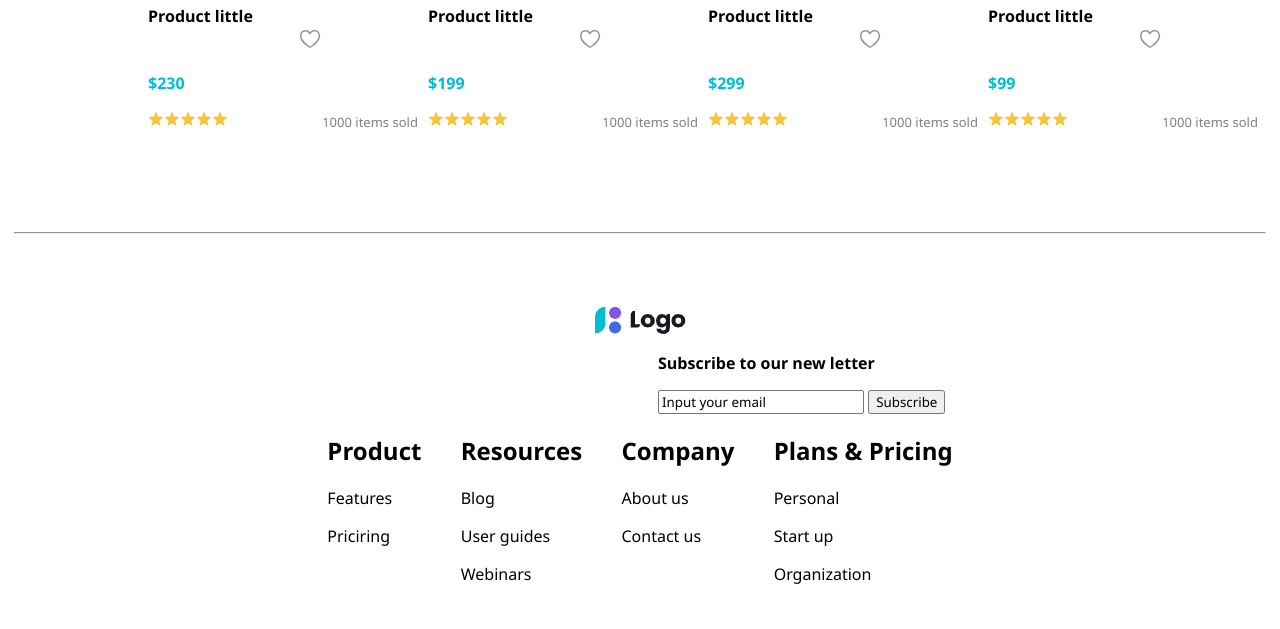
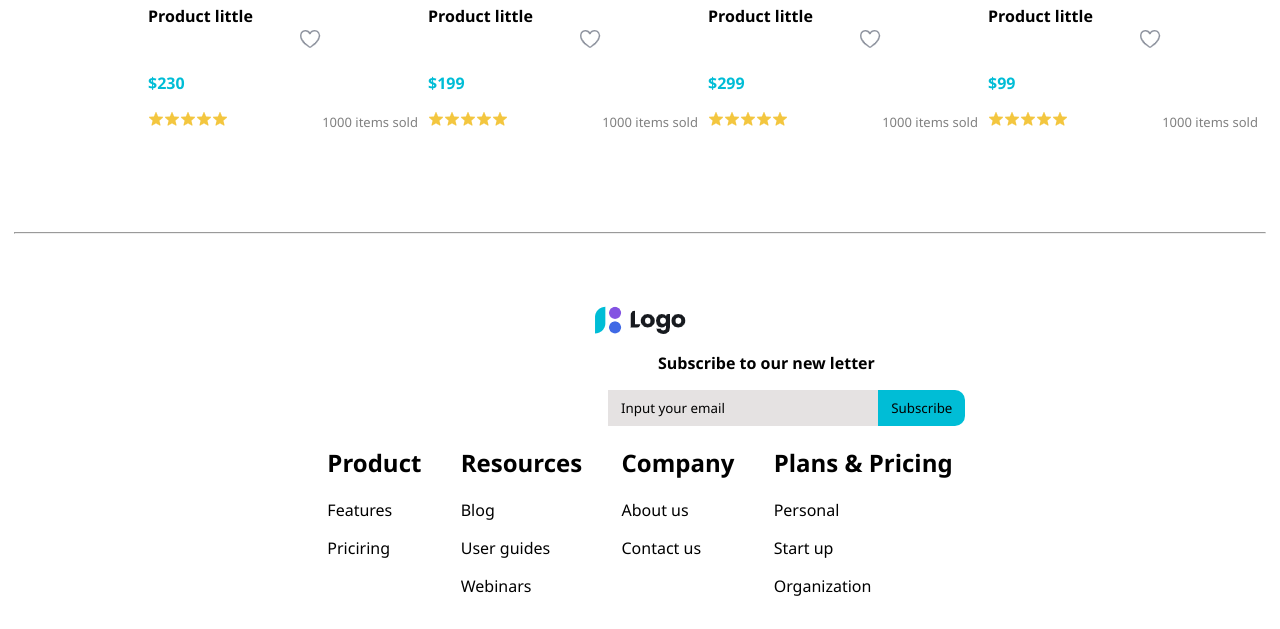
Before and after one commit to vnhyen1704/LEVANHUYEN_CNWEB, a plain HTML site: page BaiTap_TH_Tuan_05_Web/index.html in a window 1280 px wide. Shown: the part 1931-2560 px from the top of the page. Drawn offline with Linux system fonts and the light colour scheme.

Commit message:
nopbaituan5

```diff
--- a/BaiTap_TH_Tuan_05_Web/index.html
+++ b/BaiTap_TH_Tuan_05_Web/index.html
@@ -242,6 +242,21 @@ margin-left: 30px;
             width: 100px;
             height: 80px;
         }
+        .text {
+            width: 250px;
+            padding: 10px 10px 10px 10px;
+            height: 10px;
+            background-color: rgb(229, 226, 226);
+            border: solid rgb(229, 226, 226);
+            margin-left: -50px;
+        }
+        .submit {
+            border: solid #00BDD6;
+             background-color: #00BDD6;
+             padding: 6px 10px 6px 10px;
+             margin-left: -10px;
+             border-radius: 0px 10px 10px 0px;
+        }
     </style>
 </head>
 <body>
@@ -461,8 +476,8 @@ margin-left: 30px;
        </div>
        <div class="Subscribe">
         <p><b>Subscribe to our new letter</b></p>
-        <input type="text" value="Input your email">
-        <input type="submit" value="Subscribe">
+        <input type="text"  class="text" value="Input your email" >
+        <input type="submit" class="submit" value="Subscribe">
        </div>
        <div class="pro">
         <div>
```
